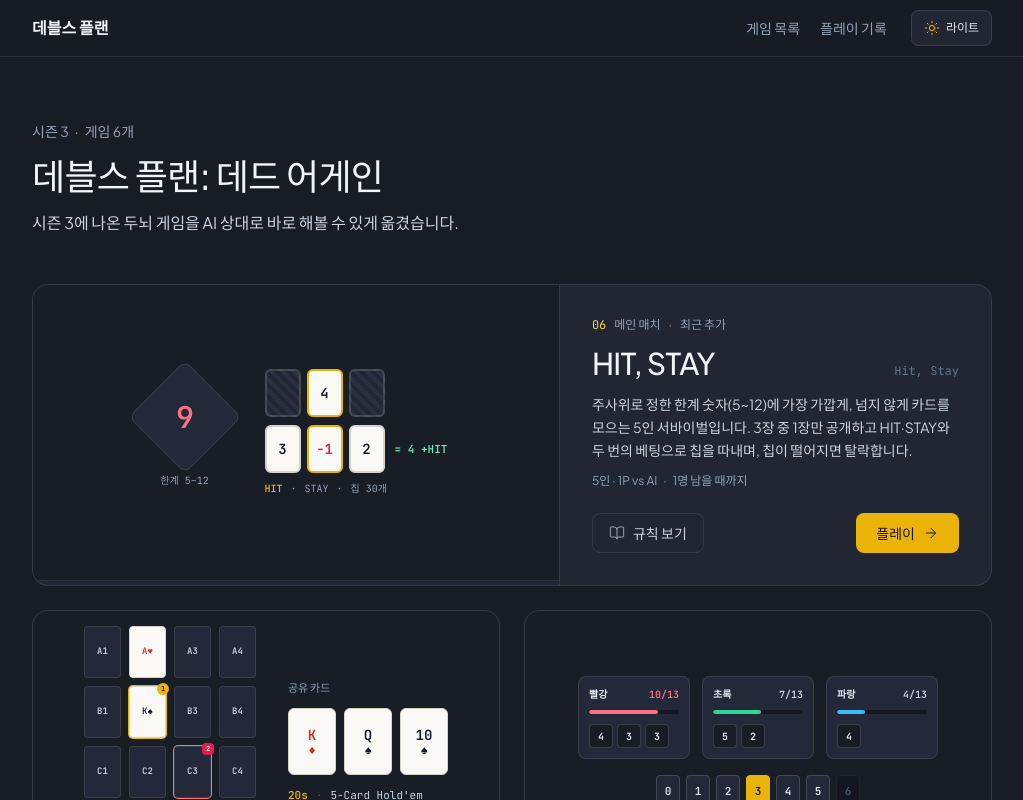
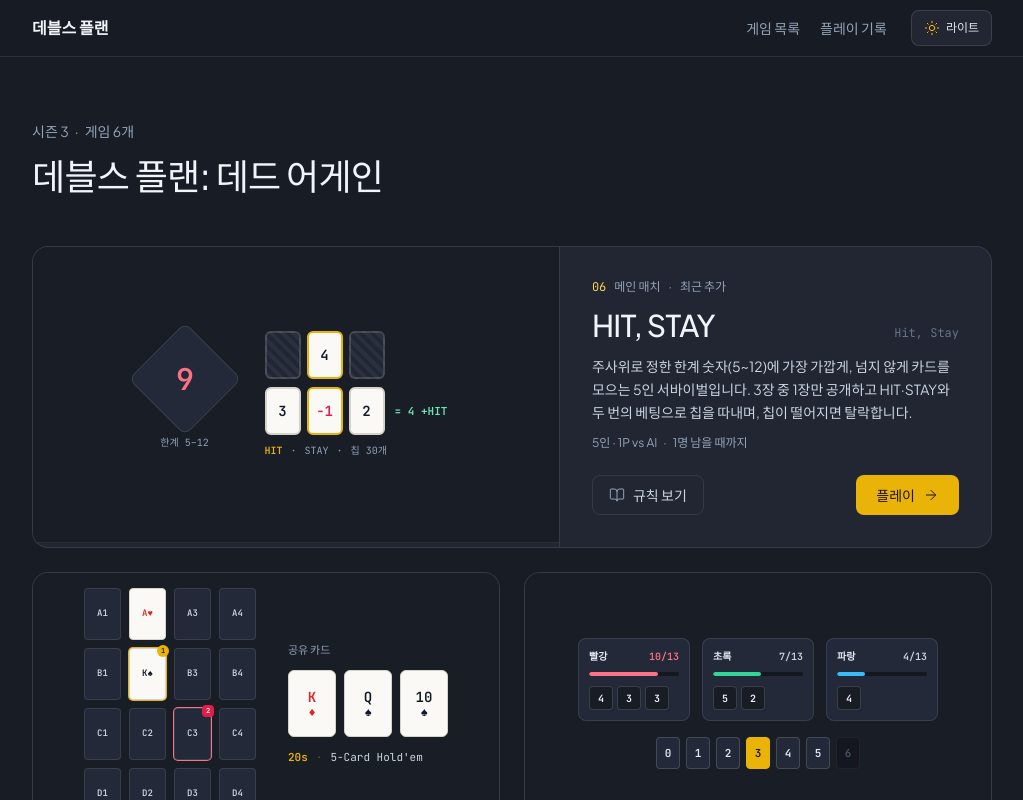
Before and after one commit to leesara1/devils-plan, a React (Vite) app: page / in a window 1280 px wide. Shown: the top 800 px of the page, without its empty margins (128-1151 px from the left). Built offline with nearby package versions, Linux system fonts and the light colour scheme.

Commit message:
copy: drop the hub intro sentence
The title and the season/game-count line already say what the page is.

```diff
--- a/src/App.tsx
+++ b/src/App.tsx
@@ -301,9 +301,6 @@ function DevilsPlanHub() {
             <h1 className="font-display display-tight text-3xl sm:text-4xl font-medium theme-text-primary leading-tight [text-wrap:balance]">
               데블스 플랜: 데드 어게인
             </h1>
-            <p className="text-base theme-text-secondary leading-relaxed [text-wrap:pretty]">
-              시즌 3에 나온 두뇌 게임을 AI 상대로 바로 해볼 수 있게 옮겼습니다.
-            </p>
           </div>
         </section>
 
```
